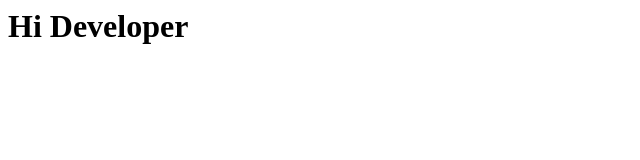
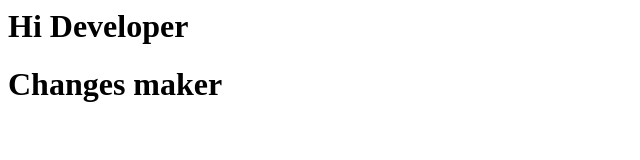
Before and after one commit to manishaghuge/fullstack.github.io, a plain HTML site: page index.html in a window 1280 px wide. Shown: the whole page, without its empty margins (0-640 px from the left). Drawn offline with Linux system fonts and the light colour scheme.

Commit message:
again changes

```diff
--- a/index.html
+++ b/index.html
@@ -1,3 +1,4 @@
 <div>
     <h1>Hi Developer</h1>
 </div>
+<h1>Changes maker</h1>
```
